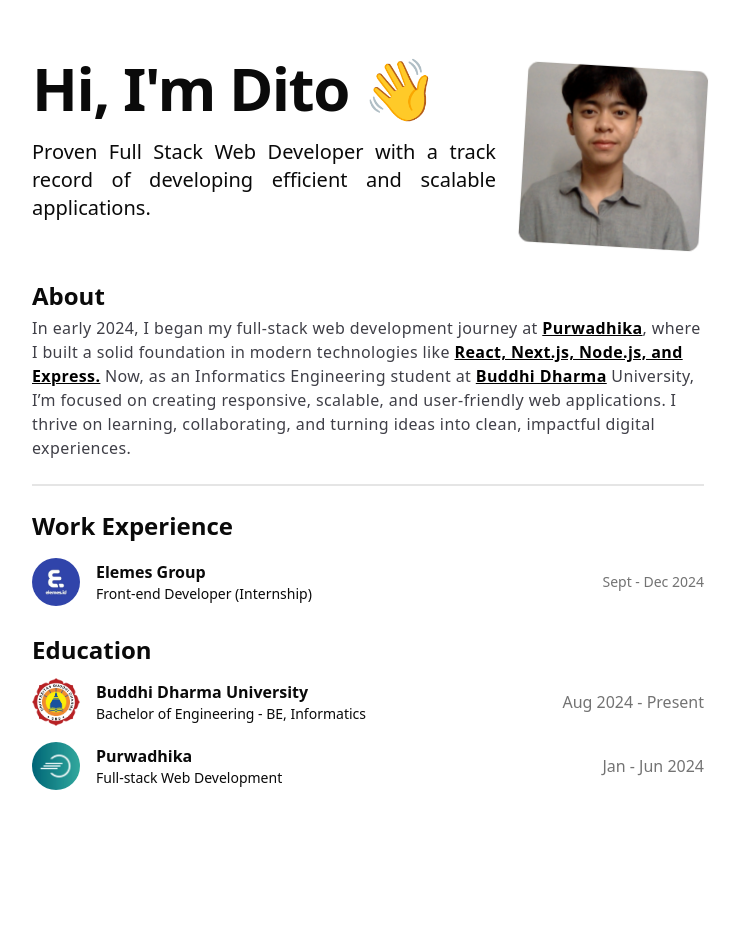
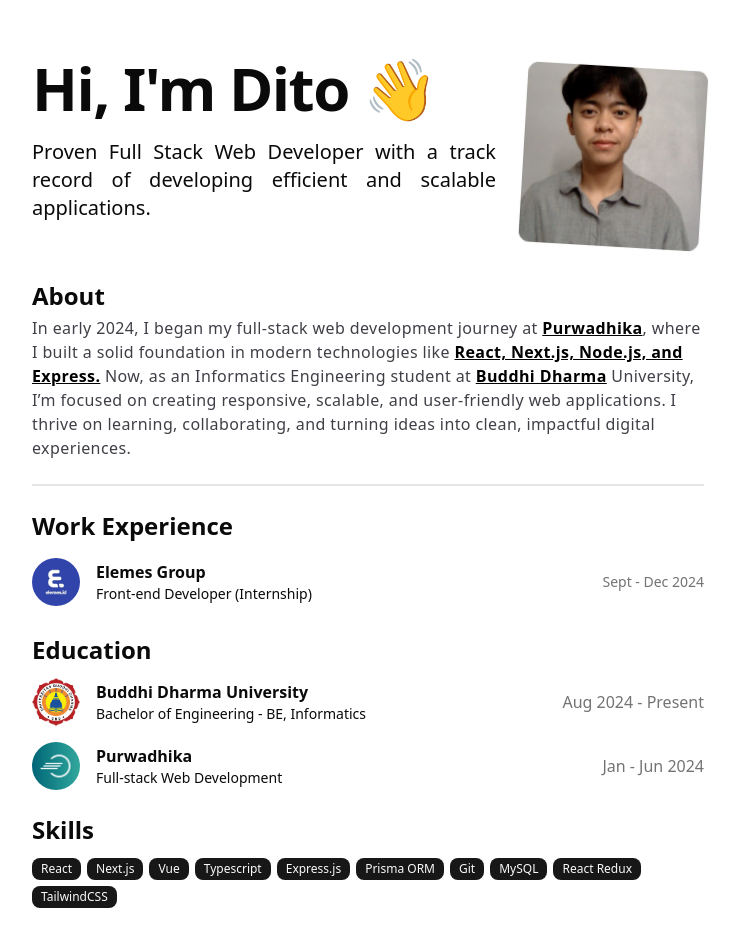
Before and after one commit to ditonatael/dito-portfolio, a Next.js app: page / in a window 1280 px wide. Shown: the top 946 px of the page, without its empty margins (272-1011 px from the left). Before the commit the page ends 800 px from the top, so only its background shows below. Built offline with nearby package versions, Linux system fonts and the light colour scheme.

Commit message:
feat: skills section

```diff
--- a/package.json
+++ b/package.json
@@ -11,7 +11,7 @@
   "dependencies": {
     "@designbycode/tailwindcss-text-stroke": "^1.3.0",
     "@radix-ui/react-accordion": "^1.2.8",
-    "@radix-ui/react-slot": "^1.1.2",
+    "@radix-ui/react-slot": "^1.2.0",
     "@tailwindcss/postcss": "^4.0.9",
     "aos": "^3.0.0-beta.6",
     "class-variance-authority": "^0.7.1",
--- a/src/app/page.tsx
+++ b/src/app/page.tsx
@@ -4,6 +4,7 @@
 import About from "~/components/About";
 import WorkExperience from "~/components/WorkExperience";
 import Education from "~/components/Education";
+import Skills from "~/components/Skills";
 
 export default function Home() {
   const [isLoaded, setIsLoaded] = useState(false);
@@ -14,13 +15,14 @@
   return !isLoaded ? (
     <></>
   ) : (
-    <div className="min-h-[100dvh] pt-14 px-4 md:px-0">
+    <div className="min-h-[100dvh] py-14 px-4 md:px-0">
       <div className="mx-auto w-full max-w-2xl flex flex-col gap-6">
         <Hero />
         <About />
         <div className="border"></div>
         <WorkExperience />
         <Education />
+        <Skills />
       </div>
     </div>
   );
--- /dev/null
+++ b/src/components/Skills/index.tsx
@@ -0,0 +1,30 @@
+import { Badge } from "~/components/ui/badge";
+
+export default function Skills() {
+  const skills = [
+    "React",
+    "Next.js",
+    "Vue",
+    "Typescript",
+    "Express.js",
+    "Prisma ORM",
+    "Git",
+    "MySQL",
+    "React Redux",
+    "TailwindCSS",
+  ];
+  return (
+    <div>
+      <h2 className="text-2xl font-bold">Skills</h2>
+      <div className="flex flex-wrap gap-1.5 mt-3">
+        {skills.map((skill, i) => {
+          return (
+            <Badge variant={"default"} key={i} className="hover:bg-gray-900">
+              {skill}
+            </Badge>
+          );
+        })}
+      </div>
+    </div>
+  );
+}
--- /dev/null
+++ b/src/components/ui/badge.tsx
@@ -0,0 +1,46 @@
+import * as React from "react";
+import { Slot } from "@radix-ui/react-slot";
+import { cva, type VariantProps } from "class-variance-authority";
+
+import { cn } from "~/lib/utils";
+
+const badgeVariants = cva(
+  "inline-flex items-center justify-center rounded-md border px-2 py-0.5 text-xs font-medium w-fit whitespace-nowrap shrink-0 [&>svg]:size-3 gap-1  focus-visible:border-ring focus-visible:ring-ring/50 focus-visible:ring-[3px] aria-invalid:ring-destructive/20 dark:aria-invalid:ring-destructive/40 aria-invalid:border-destructive transition-[color,box-shadow] overflow-hidden",
+  {
+    variants: {
+      variant: {
+        default:
+          "border-transparent bg-primary text-primary-foreground [a&]:hover:bg-primary/90",
+        secondary:
+          "border-transparent bg-secondary text-secondary-foreground [a&]:hover:bg-secondary/90",
+        destructive:
+          "border-transparent bg-destructive text-white [a&]:hover:bg-destructive/90 focus-visible:ring-destructive/20 dark:focus-visible:ring-destructive/40 dark:bg-destructive/60",
+        outline:
+          "text-foreground [a&]:hover:bg-accent [a&]:hover:text-accent-foreground",
+      },
+    },
+    defaultVariants: {
+      variant: "default",
+    },
+  }
+);
+
+function Badge({
+  className,
+  variant,
+  asChild = false,
+  ...props
+}: React.ComponentProps<"span"> &
+  VariantProps<typeof badgeVariants> & { asChild?: boolean }) {
+  const Comp = asChild ? Slot : "span";
+
+  return (
+    <Comp
+      data-slot="badge"
+      className={cn(badgeVariants({ variant }), className)}
+      {...props}
+    />
+  );
+}
+
+export { Badge, badgeVariants };
```
Also changed, not shown: 1 other file (tests, documents, lock files or other folders).
